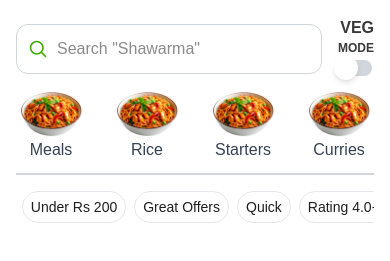
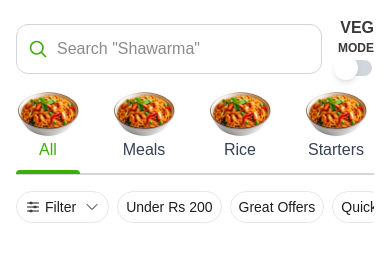
Before and after one commit to vedantbhamare-11/Whizz-App, a Next.js app: page /select-restaurant in a window 390 px wide. Shown: the top 261 px of the page. Built offline with nearby package versions, Linux system fonts and the light colour scheme.

Commit message:
added dropdown component

```diff
--- /dev/null
+++ b/src/components/common/Dropdown.tsx
@@ -0,0 +1,52 @@
+import { useState } from "react";
+
+type DropdownOption = {
+  label: string;
+  value: string;
+  isChecked?: boolean;
+};
+
+type DropdownProps = {
+  title: string;
+  options: DropdownOption[];
+  onOptionChange?: (value: string, isChecked: boolean) => void; // Optional callback
+};
+
+const Dropdown: React.FC<DropdownProps> = ({ title, options, onOptionChange }) => {
+  const [selectedOptions, setSelectedOptions] = useState<{ [key: string]: boolean }>({});
+
+  // Handle checkbox change
+  const handleOptionChange = (value: string, isChecked: boolean) => {
+    setSelectedOptions((prev) => ({
+      ...prev,
+      [value]: isChecked,
+    }));
+
+    if (onOptionChange) {
+      onOptionChange(value, isChecked);
+    }
+  };
+
+  return (
+    <div className="w-auto">
+      <div className="text-lg font-semibold mb-2">{title}</div>
+      <div className="space-y-2">
+        {options.map((option) => (
+          <div key={option.value} className="flex items-center space-x-2">
+            <input
+              type="checkbox"
+              checked={selectedOptions[option.value] || false}
+              onChange={(e) =>
+                handleOptionChange(option.value, e.target.checked)
+              }
+              className="form-checkbox h-4 w-4 accent-[#3CAE06]"
+            />
+            <label className="text-sm">{option.label}</label>
+          </div>
+        ))}
+      </div>
+    </div>
+  );
+};
+
+export default Dropdown;
--- a/src/components/select-restaurant/CategorySection.tsx
+++ b/src/components/select-restaurant/CategorySection.tsx
@@ -15,7 +15,7 @@ const CategorySection = () => {
 
   return (
     <div className="w-full px-4">
-      <div className="flex justify-center overflow-x-auto space-x-8 pb-4 scrollbar-hidden">
+      <div className="flex lg:justify-center overflow-x-auto space-x-8 pb-4 scrollbar-hidden">
         {categories.map((category) => (
           <div
             key={category.name}
--- a/src/components/select-restaurant/FilterButtons.tsx
+++ b/src/components/select-restaurant/FilterButtons.tsx
@@ -1,11 +1,39 @@
-// components/select-restaurant/FilterButtons.tsx
+import { useState } from "react";
+import Dropdown from "../common/Dropdown"; // Assuming Dropdown component is in the common folder
+
 const FilterButtons = () => {
+  const [isDropdownOpen, setIsDropdownOpen] = useState(false);
+  const [activeButton, setActiveButton] = useState<string>("");
+
+  const filterOptions = [
+    { label: "Vegetarian", value: "vegetarian" },
+    { label: "Non-Vegetarian", value: "non-vegetarian" },
+    { label: "Vegan", value: "vegan" },
+    { label: "Spicy", value: "spicy" },
+    { label: "Low Calorie", value: "low-calorie" },
+  ];
+
+  const handleOptionChange = (value: string, isChecked: boolean) => {
+    console.log(`${value} is ${isChecked ? "checked" : "unchecked"}`);
+  };
+
+  const toggleDropdown = () => {
+    setIsDropdownOpen(!isDropdownOpen);
+  };
+
+  const handleButtonClick = (buttonName: string) => {
+    setActiveButton(buttonName);
+  };
+
   return (
     <div className="w-full p-4">
       {/* Horizontal scrollable container for buttons */}
-        <div className="flex justify-center space-x-2 overflow-x-auto scrollbar-hidden pb-4">
-          {/* First Button with Slider Icon and Down Arrow */}
-          <button className="flex h-8 items-center justify-between p-2 border border-gray-200 rounded-full hover:bg-gray-100 transition-all duration-300 active:scale-95 active:bg-gray-200 whitespace-nowrap">
+      <div className="flex lg:justify-center space-x-2 overflow-x-auto scrollbar-hidden pb-4">
+        {/* Filter Button - Dropdown Toggle */}
+        <button
+          onClick={toggleDropdown}
+          className="flex h-8 items-center justify-between p-2 border border-gray-200 rounded-full hover:bg-gray-100 transition-all duration-300 active:scale-95 active:bg-gray-200 whitespace-nowrap"
+        >
           <div className="flex items-center gap-1">
             <svg
               xmlns="http://www.w3.org/2000/svg"
@@ -40,22 +68,62 @@ const FilterButtons = () => {
         </button>
 
         {/* Other Buttons */}
-          <button className="p-2 flex items-center justify-between h-8 border border-gray-200 rounded-full hover:bg-gray-100 transition-all duration-200 active:scale-95 active:bg-gray-200 whitespace-nowrap">
-            <span className="text-sm text-[#1E1E1E]">Under Rs 200</span>
+        <button
+          onClick={() => handleButtonClick("underRs200")}
+          className={`p-2 flex items-center justify-between h-8 border border-gray-200 rounded-full hover:bg-gray-100 transition-all duration-200 active:scale-95 active:bg-gray-200 whitespace-nowrap ${
+            activeButton === "underRs200" ? "bg-[#3CAE06] text-white" : "text-[#1E1E1E]"
+          }`}
+        >
+          <span className="text-sm">Under Rs 200</span>
         </button>
-          <button className="p-2 flex items-center justify-between h-8 border border-gray-200 rounded-full hover:bg-gray-100 transition-all duration-200 active:scale-95 active:bg-gray-200 whitespace-nowrap">
-            <span className="text-sm text-[#1E1E1E]">Great Offers</span>
+
+        <button
+          onClick={() => handleButtonClick("greatOffers")}
+          className={`p-2 flex items-center justify-between h-8 border border-gray-200 rounded-full hover:bg-gray-100 transition-all duration-200 active:scale-95 active:bg-gray-200 whitespace-nowrap ${
+            activeButton === "greatOffers" ? "bg-[#3CAE06] text-white" : "text-[#1E1E1E]"
+          }`}
+        >
+          <span className="text-sm">Great Offers</span>
         </button>
-          <button className="p-2 flex items-center justify-between h-8 border border-gray-200 rounded-full hover:bg-gray-100 transition-all duration-200 active:scale-95 active:bg-gray-200 whitespace-nowrap">
-            <span className="text-sm text-[#1E1E1E]">Quick</span>
+
+        <button
+          onClick={() => handleButtonClick("quick")}
+          className={`p-2 flex items-center justify-between h-8 border border-gray-200 rounded-full hover:bg-gray-100 transition-all duration-200 active:scale-95 active:bg-gray-200 whitespace-nowrap ${
+            activeButton === "quick" ? "bg-[#3CAE06] text-white" : "text-[#1E1E1E]"
+          }`}
+        >
+          <span className="text-sm">Quick</span>
         </button>
-          <button className="p-2 flex items-center justify-between h-8 border border-gray-200 rounded-full hover:bg-gray-100 transition-all duration-200 active:scale-95 active:bg-gray-200 whitespace-nowrap">
-            <span className="text-sm text-[#1E1E1E]">Rating 4.0+</span>
+
+        <button
+          onClick={() => handleButtonClick("rating4")}
+          className={`p-2 flex items-center justify-between h-8 border border-gray-200 rounded-full hover:bg-gray-100 transition-all duration-200 active:scale-95 active:bg-gray-200 whitespace-nowrap ${
+            activeButton === "rating4" ? "bg-[#3CAE06] text-white" : "text-[#1E1E1E]"
+          }`}
+        >
+          <span className="text-sm">Rating 4.0+</span>
         </button>
-          <button className="p-2 flex items-center justify-between h-8 border border-gray-200 rounded-full hover:bg-gray-100 transition-all duration-200 active:scale-95 active:bg-gray-200 whitespace-nowrap">
-            <span className="text-sm text-[#1E1E1E]">Gourmet</span>
+
+        <button
+          onClick={() => handleButtonClick("gourmet")}
+          className={`p-2 flex items-center justify-between h-8 border border-gray-200 rounded-full hover:bg-gray-100 transition-all duration-200 active:scale-95 active:bg-gray-200 whitespace-nowrap ${
+            activeButton === "gourmet" ? "bg-[#3CAE06] text-white" : "text-[#1E1E1E]"
+          }`}
+        >
+          <span className="text-sm">Gourmet</span>
         </button>
       </div>
+
+      {/* Conditionally Render Dropdown */}
+      {isDropdownOpen && (
+        <div className="absolute lg:left-100 z-10 bg-white shadow-md p-4 rounded-lg ">
+          <Dropdown
+            title="Select Filters"
+            options={filterOptions}
+            onOptionChange={handleOptionChange}
+          />
+        </div>
+      )}
     </div>
   );
 };
```
Lines whose indentation alone changed are shown as unchanged.
